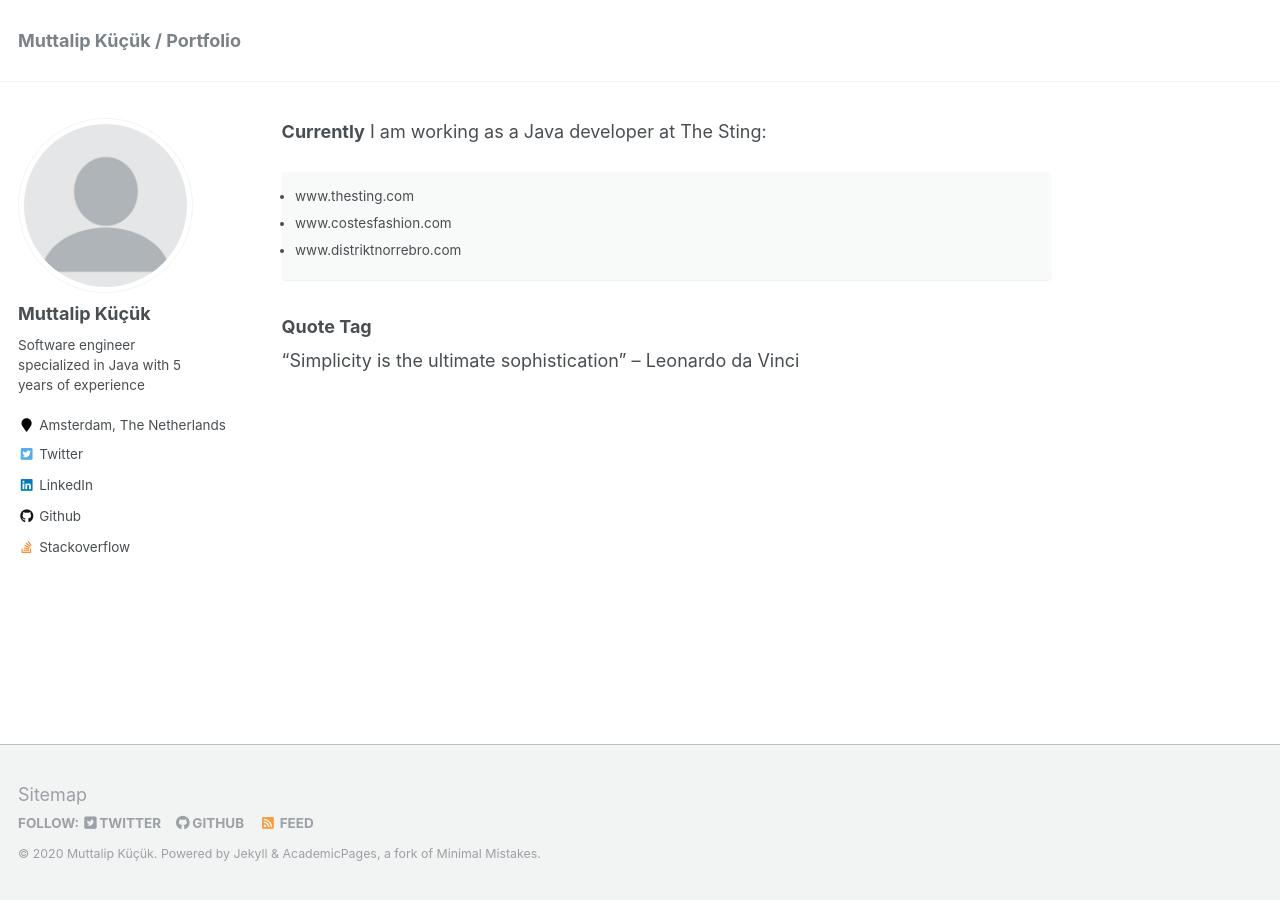
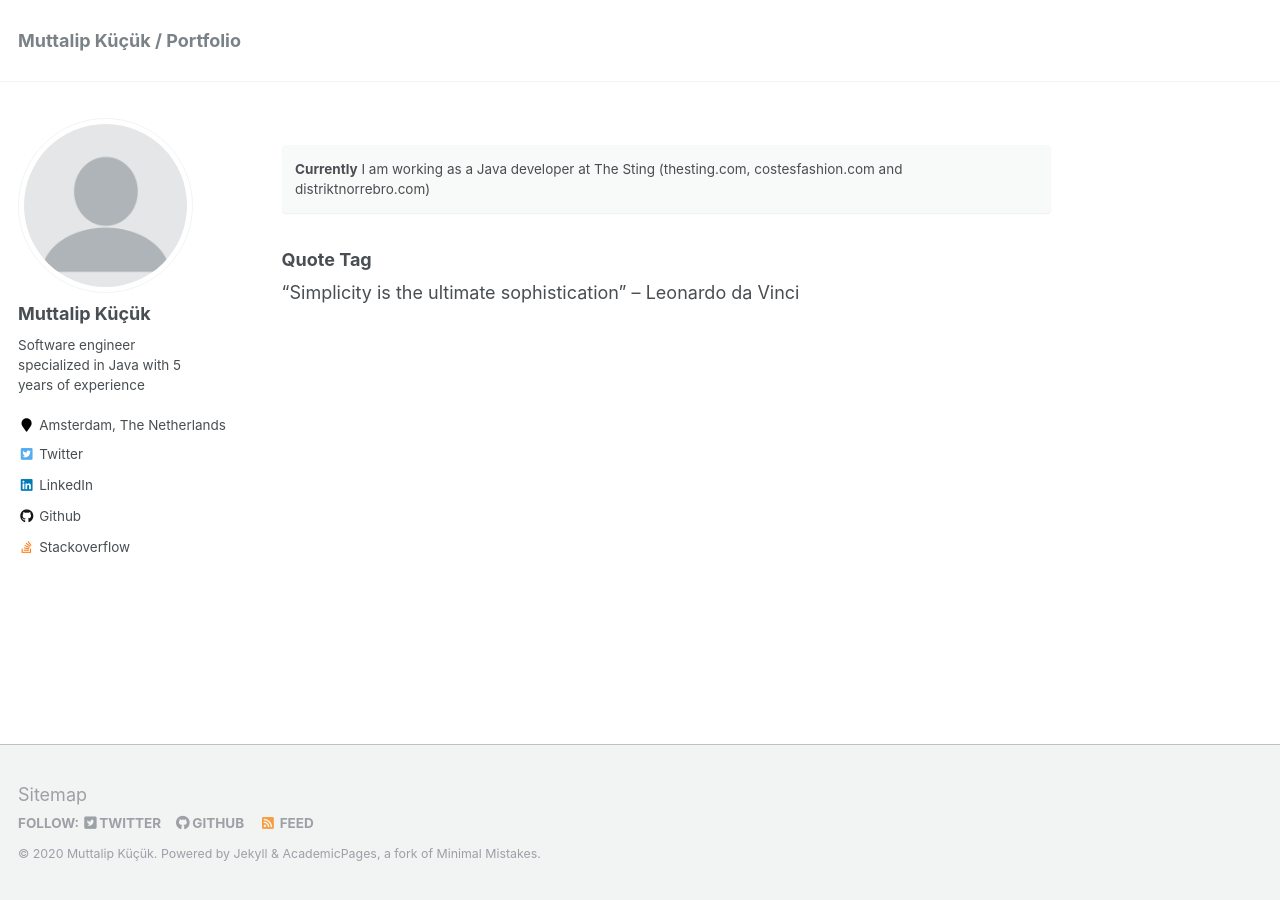
Before and after one commit to muttalipkucuk/muttalipkucuk.github.io, a Jekyll site: the page built from _pages/home.md, in a window 1280 px wide. Built offline with Jekyll 4.4.1, drawn with Linux system fonts in a browser that asks for light colours.

Commit message:
Add site in one line

```diff
--- a/_pages/home.md
+++ b/_pages/home.md
@@ -7,10 +7,7 @@ redirect_from:
   - /home.html
 ---
 
-**Currently** I am working as a Java developer at The Sting:
-- www.thesting.com
-- www.costesfashion.com
-- www.distriktnorrebro.com
+**Currently** I am working as a Java developer at The Sting (thesting.com, costesfashion.com and distriktnorrebro.com)
 {: .notice}
 
 ### Quote Tag
```
